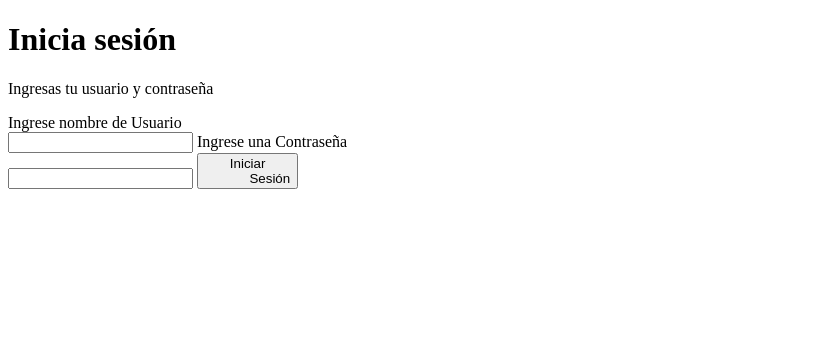
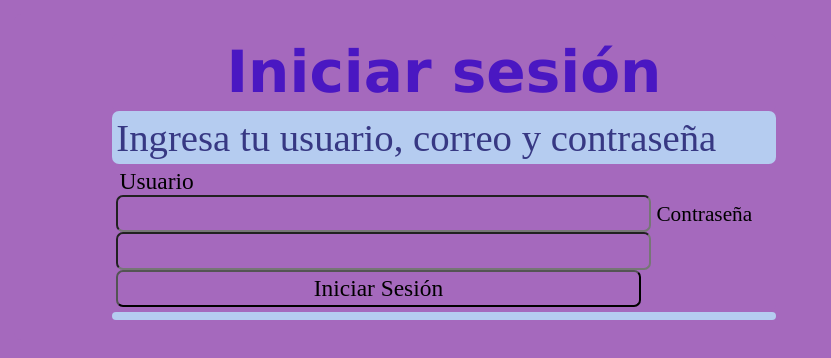
Before and after one commit to Catlina10/proyecto_final123, a plain HTML site: page register.html in a window 1280 px wide. Shown: the whole page, without its empty margins (0-831 px from the left). Drawn offline with Linux system fonts and the light colour scheme; a web font is replaced by a local one.

Commit message:
Update register.html

```diff
--- a/register.html
+++ b/register.html
@@ -1,32 +1,35 @@
 <!DOCTYPE html>
+
 <html>
     <head>
         <title>
             Bienvenidos a B & P
         </title>
-        <link rel="stylesheet"href="">
+        <link rel="stylesheet"href="main.css">
         <meta http-equiv="Content-type" content= "text/html;charset=UTF-8">
     </head>
     <body>
         <h1>
-            Inicia sesión
+            Iniciar sesión
         </h1>
         <p>
-            Ingresas tu usuario y contraseña
+            Ingresa tu usuario, correo y contraseña
         </p>
         <form id="login-form">
             <label for="Usuario">
-                Ingrese nombre de Usuario
+          Usuario
             </label>
             <br>
             <input type="text" id="Usuario" placecholder="Nombre de usuario">
-            <label for="password">
-                Ingrese una Contraseña
+                Contraseña
             </label>
             <br>
             <input type="password" id= "password"placecholder="Contraseña">
-            <input type="submit" value="Iniciar
-            Sesión">
-        </form>
+            <input type="submit" value="Iniciar Sesión">
+
+         </form>
+        <p class="pie-de-pagina">
+
+        </p>
     </body>
 </html>
```
